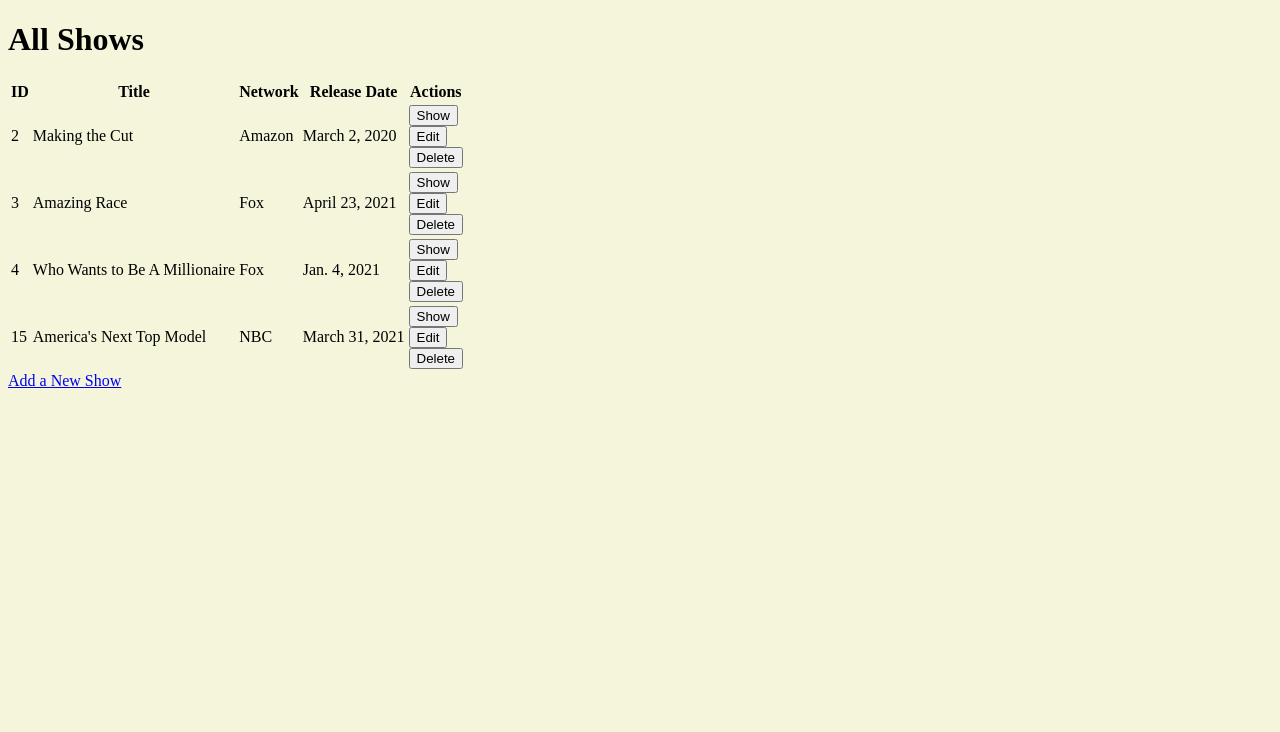
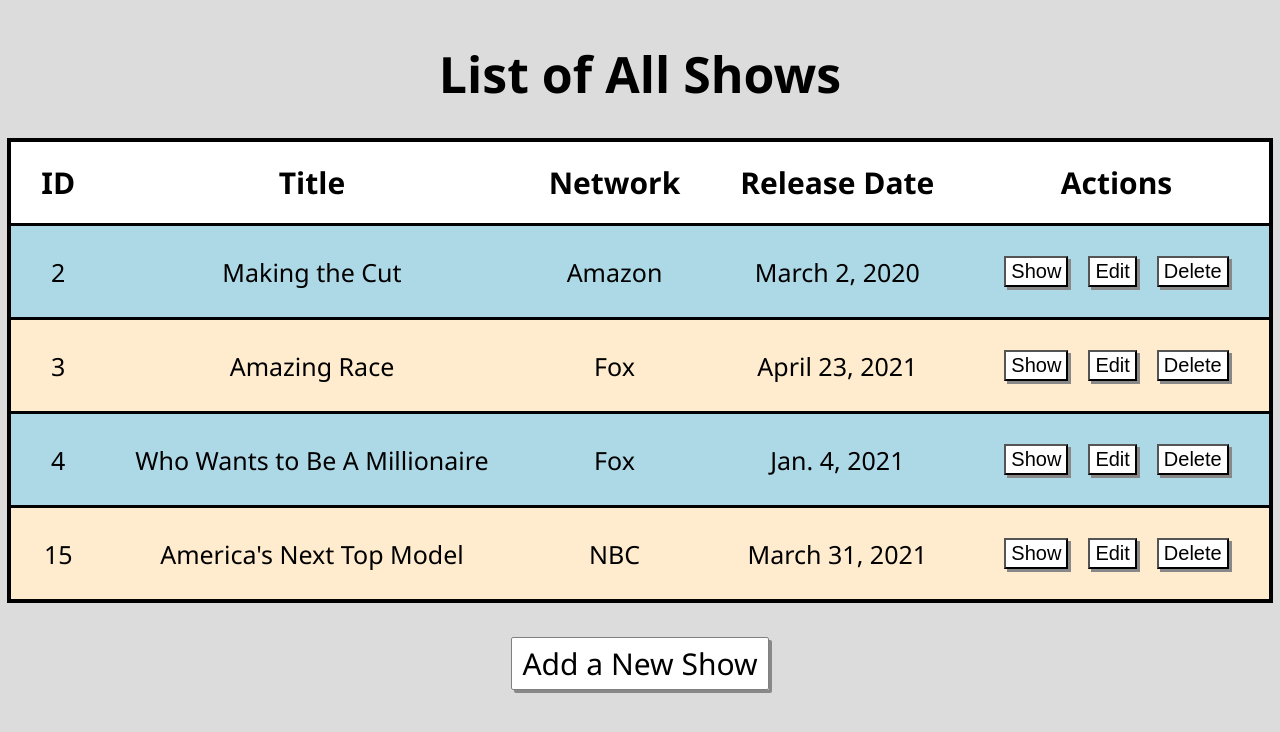
Before and after one commit to Lstedmanfalls/Semi_Restful_TV_Shows, a Django app: page /shows in a window 1280 px wide. Shown: the top 732 px of the page. Run offline with Django 3.2, Linux system fonts and the light colour scheme; data comes from the database, SQL or seed files in the repository.

Commit message:
Added css styling to first page

```diff
--- a/semi_restful_tv_shows_app/static/style.css
+++ b/semi_restful_tv_shows_app/static/style.css
@@ -1,3 +1,92 @@
+*{
+    margin:0;
+    padding:0;
+}
+
+html{
+    font-size:10px;
+    font-family:'Segoe UI', Tahoma, Geneva, Verdana, sans-serif
+}
+
+#shows{
+    padding-top:4rem;
+}
+
 body{
-    background-color: beige;
+    background-color: gainsboro;
+    display: flex;
+    flex-direction: column;
+    align-items: center;
 }
+
+h1{
+    text-align: center;
+    font-size:5rem;
+    padding-bottom: 3rem;
+}
+
+table{
+    background-color: lightblue;
+    padding:3rem;
+    border:.4rem solid black;
+    border-collapse: collapse;
+}
+
+th, tr, td{
+    padding:2rem 3rem;
+    text-align: center;
+}
+
+th{
+    font-size:3rem;
+    background-color: white;
+}
+
+th, tr{
+    border-bottom:.3rem solid black;
+}
+
+td{
+    font-size: 2.5rem;
+}
+
+tr:nth-child(even){
+    background-color: blanchedalmond;
+}
+
+#form{
+    display: flex;
+    justify-content: space-between;
+}
+
+button{
+    padding:.2rem .5rem;
+    margin:1rem;
+    font-size:2rem;
+    background-color: white;
+    box-shadow: .3rem .3rem #888888
+}
+
+button:hover{
+    background-color: whitesmoke;
+}
+
+#add_show{
+    padding:4rem;
+    text-align: center;
+    font-size:3rem;
+}
+
+#add_show > a{
+    text-decoration: none;
+    background-color: white;
+    border:.1rem solid gray;
+    border-radius: .2rem;
+    color:black;
+    padding:.5rem 1rem;
+    box-shadow: .3rem .3rem #888888
+}
+
+#add_show > a:hover{
+    background-color:whitesmoke;
+}
--- a/semi_restful_tv_shows_app/templates/shows.html
+++ b/semi_restful_tv_shows_app/templates/shows.html
@@ -10,8 +10,8 @@
 </head>
 <body>
     <div id="wrapper">
-        <div>
-            <h1>All Shows</h1>
+        <div id="shows">
+            <h1>List of All Shows</h1>
             <table>
                 <thead>
                     <tr>
@@ -29,7 +29,7 @@
                         <td>{{show.title}}</td>
                         <td>{{show.network}}</td>
                         <td>{{show.release_date}}</td>
-                        <td>
+                        <td id="form">
                             <form action="/shows/{{show.id}}" method="POST">
                             {% csrf_token %}
                                 <button type="submit">Show</button>
@@ -48,7 +48,7 @@
                 </tbody>
             </table>
         </div>
-        <div>
+        <div id="add_show">
             <a href="/shows/new_show">Add a New Show</a>
         </div>
     </div>
```
